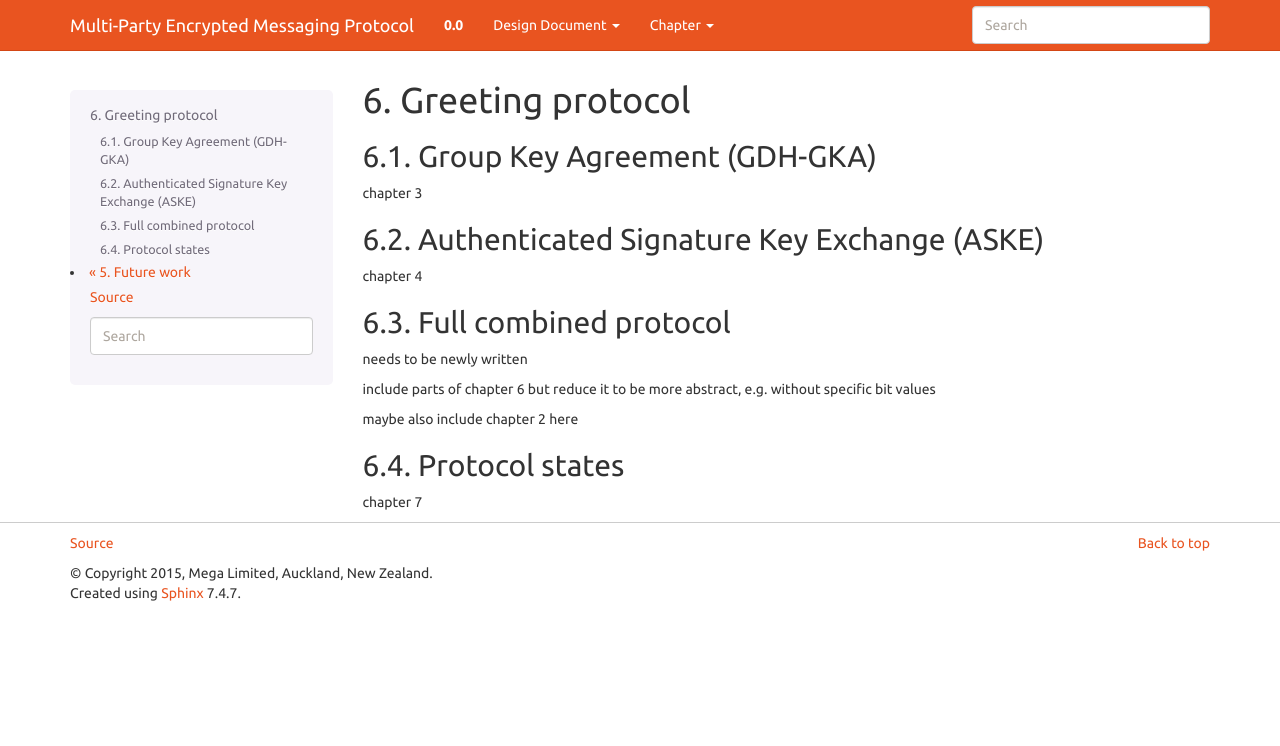
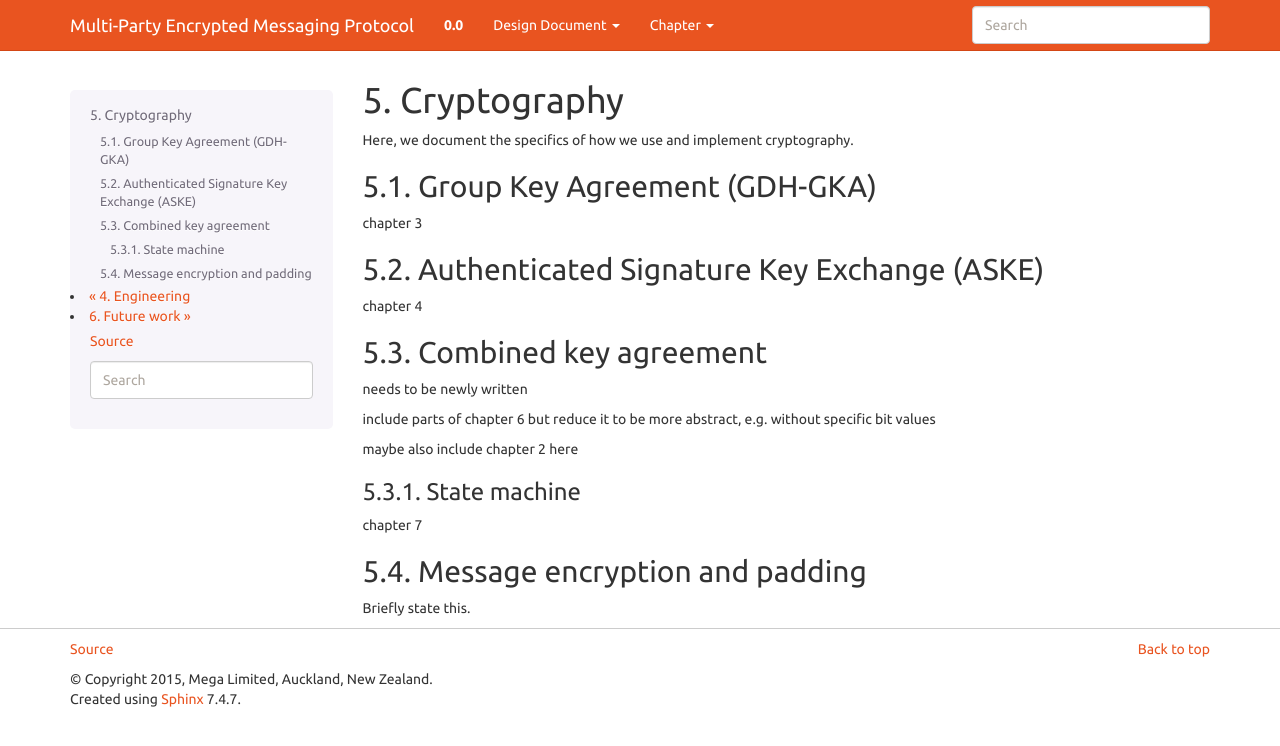
Before and after one commit to meganz/mpenc_doc, a Sphinx documentation site: the page built from source/crypto.rst, in a window 1280 px wide. Shown: the top 746 px of the page. Built offline with Sphinx 7.4.7, drawn with Linux system fonts in a browser that asks for light colours.

Commit message:
in greeting chapter, add section for message encryption/padding and rename to crypto

```diff
--- a/source/greeting.rst
+++ b/source/crypto.rst
@@ -1,6 +1,8 @@
-=================
-Greeting protocol
-=================
+============
+Cryptography
+============
+
+Here, we document the specifics of how we use and implement cryptography.
 
 Group Key Agreement (GDH-GKA)
 =============================
@@ -12,7 +14,7 @@ Authenticated Signature Key Exchange (ASKE)
 
 chapter 4
 
-Full combined protocol
+Combined key agreement
 ======================
 
 needs to be newly written
@@ -22,7 +24,12 @@ specific bit values
 
 maybe also include chapter 2 here
 
-Protocol states
-===============
+State machine
+-------------
 
 chapter 7
+
+Message encryption and padding
+==============================
+
+Briefly state this.
--- a/source/index.rst
+++ b/source/index.rst
@@ -11,8 +11,8 @@ TODO: write introduction last.
    topics
    protocol
    engineering
+   crypto
    future-work
-   greeting
 
 Indices and tables
 ==================
```
